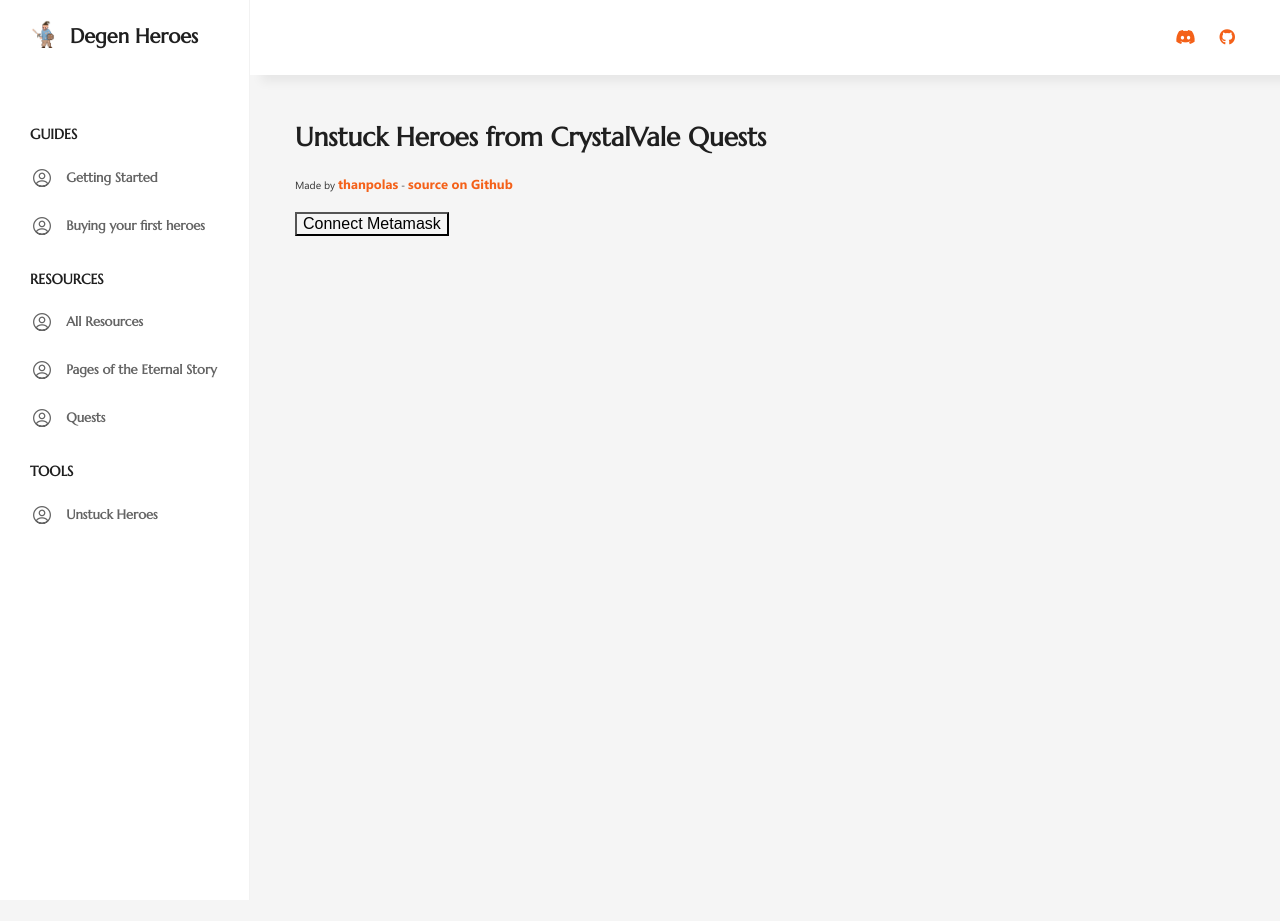
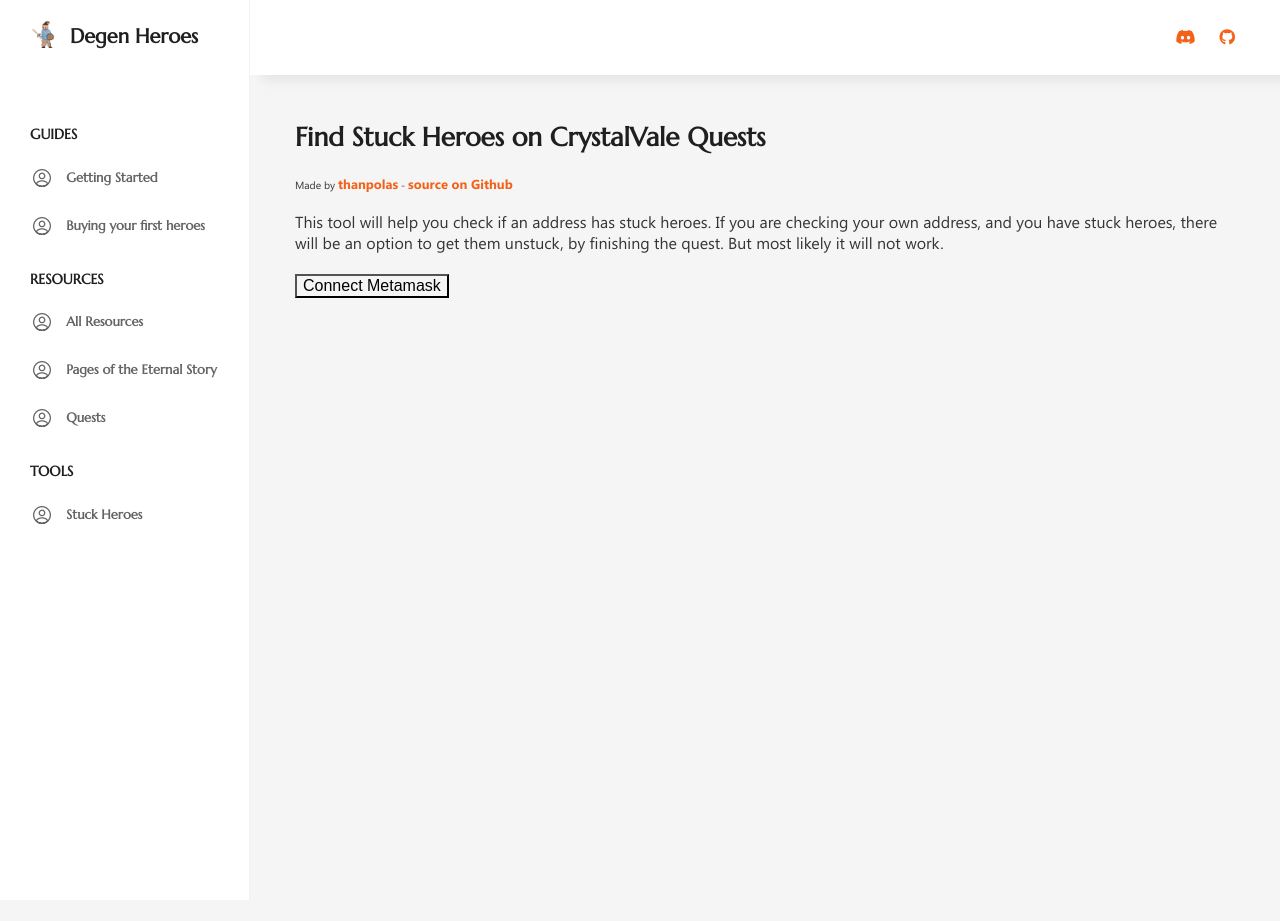
Before and after one commit to degen-heroes/degenheroes.gg, a Jekyll site: the page built from unstuck/index.html, in a window 1280 px wide. Built offline with Jekyll 4.4.1, drawn with Linux system fonts in a browser that asks for light colours; nearby versions of some CDN libraries; some web fonts are replaced.

Commit message:
repurpose to check stuck heroes

```diff
--- a/_includes/sidebar-navigation.html
+++ b/_includes/sidebar-navigation.html
@@ -30,7 +30,7 @@
       <li class="uk-nav-header">Tools</li>
       <li>
         <a href="/unstuck/"
-          ><i class="ico_profile"></i><span>Unstuck Heroes</span></a
+          ><i class="ico_profile"></i><span>Stuck Heroes</span></a
         >
       </li>
     </ul>
--- a/unstuck/index.html
+++ b/unstuck/index.html
@@ -2,7 +2,7 @@
 layout: default
 ---
 
-<h1 class="uk-text-lead">Unstuck Heroes from CrystalVale Quests</h1>
+<h1 class="uk-text-lead">Find Stuck Heroes on CrystalVale Quests</h1>
 <p class="small-font">
   <small
     >Made by
@@ -17,6 +17,11 @@
       >source on Github</a
     >
   </small>
+</p>
+<p>
+  This tool will help you check if an address has stuck heroes. If you are
+  checking your own address, and you have stuck heroes, there will be an option
+  to get them unstuck, by finishing the quest. But most likely it will not work.
 </p>
 
 <button id="connect-metamask">Connect Metamask</button>
--- a/unstuck/unstuck.js
+++ b/unstuck/unstuck.js
@@ -277,7 +277,7 @@
     });
     const $p = $('<p/>');
 
-    if (true || canSign) {
+    if (canSign) {
       $p.append($btn);
     }
 
```
